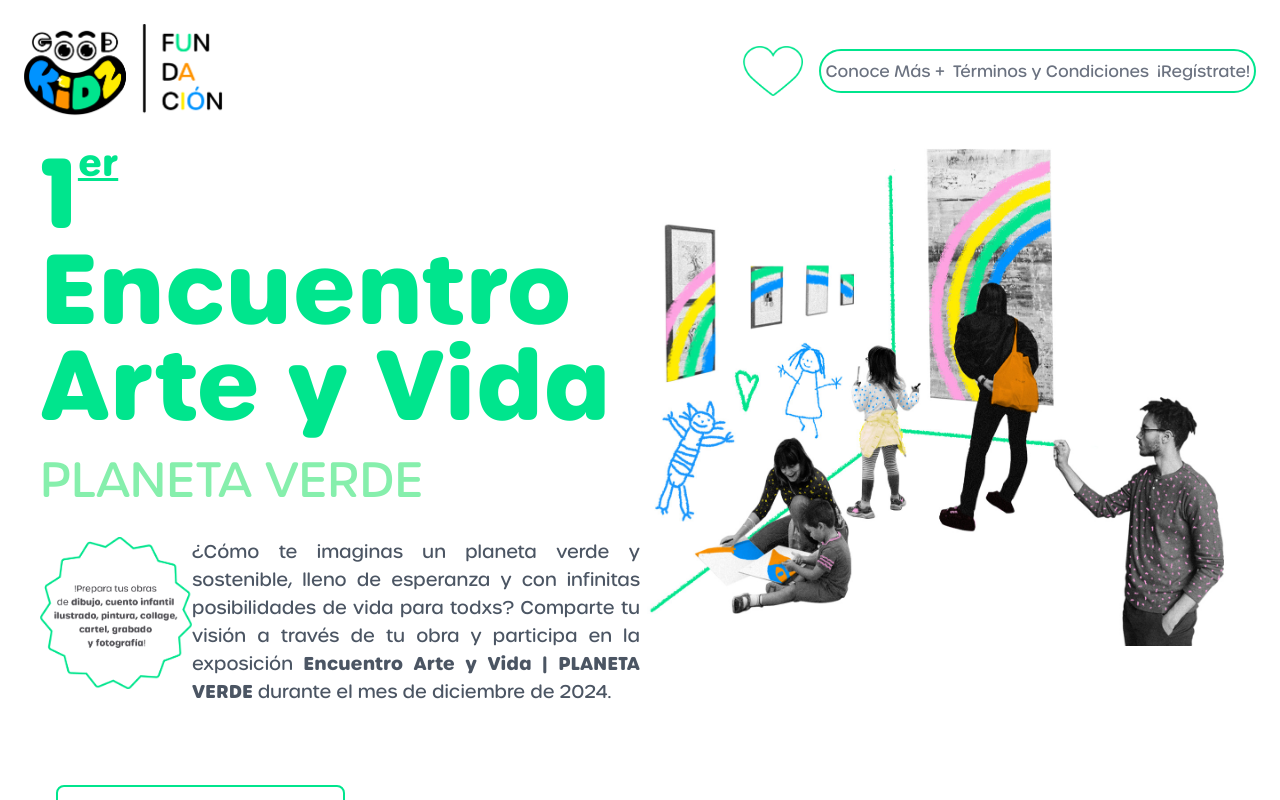
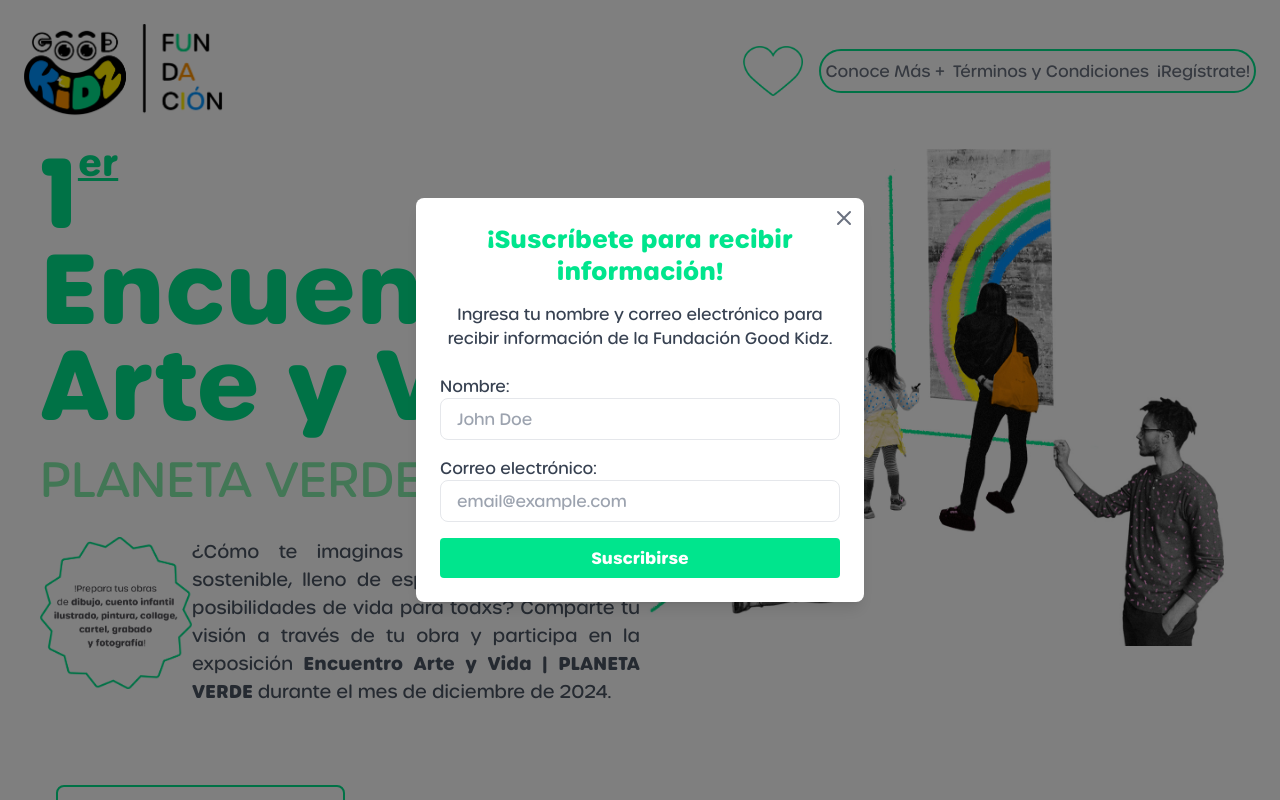
Before and after one commit to emmanuelvillada/good-kidz-next, a Next.js app: page / in a window 1280 px wide. Shown: the top 800 px of the page. Built offline with nearby package versions, Linux system fonts and the light colour scheme; no server answers.

Commit message:
creacion de modal para suscribir al usuario

```diff
--- a/next.config.mjs
+++ b/next.config.mjs
@@ -1,14 +1,17 @@
-/** @type {import('next').NextConfig} */
-const nextConfig = {
-    async redirects() {
-      return [
-        {
-          source: '/:path((?!maintenance).*)',
-          destination: '/maintenance',
-          permanent: false,
-        },
-      ];
-    },
-  };
+// /** @type {import('next').NextConfig} */
+// const nextConfig = {
+//     async redirects() {
+//       return [
+//         {
+//           source: '/:path((?!maintenance).*)',
+//           destination: '/maintenance',
+//           permanent: false,
+//         },
+//       ];
+//     },
+//   };
+  /** @type {import('next').NextConfig} */
+const nextConfig = {};
+
 
   export default nextConfig;
--- a/src/app/page.tsx
+++ b/src/app/page.tsx
@@ -6,6 +6,8 @@ import HomeSection from '@/components/HomeSection';
 import ConoceMas from '@/components/ConoceMas';
 import TerminosCondiciones from '@/components/TerminosCondiciones';
 import Registro from '@/components/Registro';
+import Modal from '@/components/Modal';
+
 
 export default function Home() {
   const [activeSection, setActiveSection] = useState('homeSection');  // Estado inicial para Home Section
@@ -15,6 +17,7 @@ export default function Home() {
       <Header activeSection={activeSection} setActiveSection={setActiveSection} />
 
       <main >
+        <Modal />
         {activeSection === 'homeSection' && <HomeSection setActiveSection={setActiveSection} />}
         {activeSection === 'conoceMas' && <ConoceMas />}
         {activeSection === 'terminosCondiciones' && <TerminosCondiciones />}
--- /dev/null
+++ b/src/components/Modal.tsx
@@ -0,0 +1,87 @@
+import { useState, useEffect } from 'react';
+
+export default function Modal() {
+  const [isOpen, setIsOpen] = useState(false);
+  const [name, setName] = useState('');
+  const [email, setEmail] = useState('');
+
+  useEffect(() => {
+    // Abre el modal automáticamente cuando se carga la página
+    setIsOpen(true);
+  }, []);
+
+  const handleSubscribe = () => {
+    // Aquí puedes manejar la lógica de suscripción, como enviar los datos a una API
+    console.log('Nombre:', name);
+    console.log('Correo:', email);
+
+    // Cierra el modal después de suscribirse
+    setIsOpen(false);
+  };
+
+  const handleClose = () => {
+    setIsOpen(false);
+  };
+
+  return (
+    isOpen && (
+        <div className="fixed inset-0 flex items-center justify-center bg-black bg-opacity-50 z-50">
+        <div className="bg-white p-6 rounded-lg shadow-lg max-w-md w-full relative">
+          {/* Botón de cierre */}
+          <button
+            type="button"
+            aria-label="Cerrar"
+            onClick={handleClose}
+            className="absolute top-2 right-2 text-gray-500 hover:text-gray-800"
+          >
+            <svg xmlns="http://www.w3.org/2000/svg" className="h-6 w-6" fill="none" viewBox="0 0 24 24" stroke="currentColor">
+              <path strokeLinecap="round" strokeLinejoin="round" strokeWidth={2} d="M6 18L18 6M6 6l12 12" />
+            </svg>
+          </button>
+
+          <h2 className="text-2xl font-bold text-center text-verde-goodkidz mb-4">
+            ¡Suscríbete para recibir información!
+          </h2>
+          <p className="text-gray-700 text-center mb-6">
+            Ingresa tu nombre y correo electrónico para recibir información de la Fundación Good Kidz.
+          </p>
+          <form
+            onSubmit={(e) => {
+              e.preventDefault();
+              handleSubscribe();
+            }}
+          >
+            <div className="mb-4">
+              <label className="block text-gray-700">Nombre:</label>
+              <input
+                placeholder='John Doe'
+                type="text"
+                className="w-full px-4 py-2 border rounded-lg focus:outline-none focus:ring-2 focus:ring-verde-goodkidz"
+                value={name}
+                onChange={(e) => setName(e.target.value)}
+                required
+              />
+            </div>
+            <div className="mb-4">
+              <label className="block text-gray-700">Correo electrónico:</label>
+              <input
+              placeholder='email@example.com'
+                type="email"
+                className="w-full px-4 py-2 border rounded-lg focus:outline-none focus:ring-2 focus:ring-verde-goodkidz"
+                value={email}
+                onChange={(e) => setEmail(e.target.value)}
+                required
+              />
+            </div>
+            <button
+              type="submit"
+              className="w-full bg-verde-goodkidz hover:bg-green-700 text-white font-bold py-2 px-4 rounded transition-all"
+            >
+              Suscribirse
+            </button>
+          </form>
+        </div>
+      </div>
+    )
+  );
+}
```
